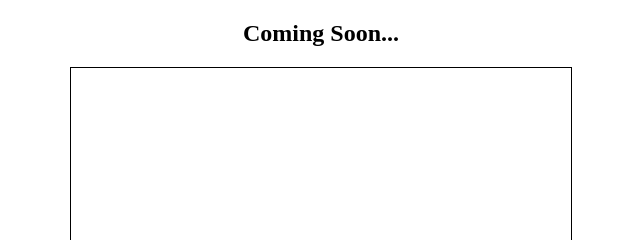
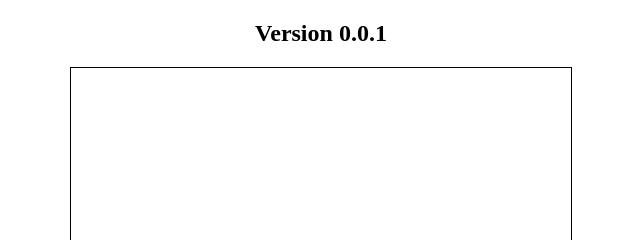
Before and after one commit to Luminted/Szakdolgozat-SmartSnake, a website built with webpack: page src/dist/index.html in a window 1280 px wide. Shown: the top 240 px of the page, 319-959 px from the left. Built offline with nearby package versions, Linux system fonts and the light colour scheme; what mainloop.js would draw is missing.

Commit message:
cím átírása

```diff
--- a/src/dist/index.html
+++ b/src/dist/index.html
@@ -5,7 +5,7 @@
     <title>Smartest Snake</title>
 </head>
 <body style=text-align:center;>
-    <h2>Coming Soon...</h2>
+    <h2>Version 0.0.1</h2>
     <script src="./bundle.js"></script>
 </body>
 </html>
```
